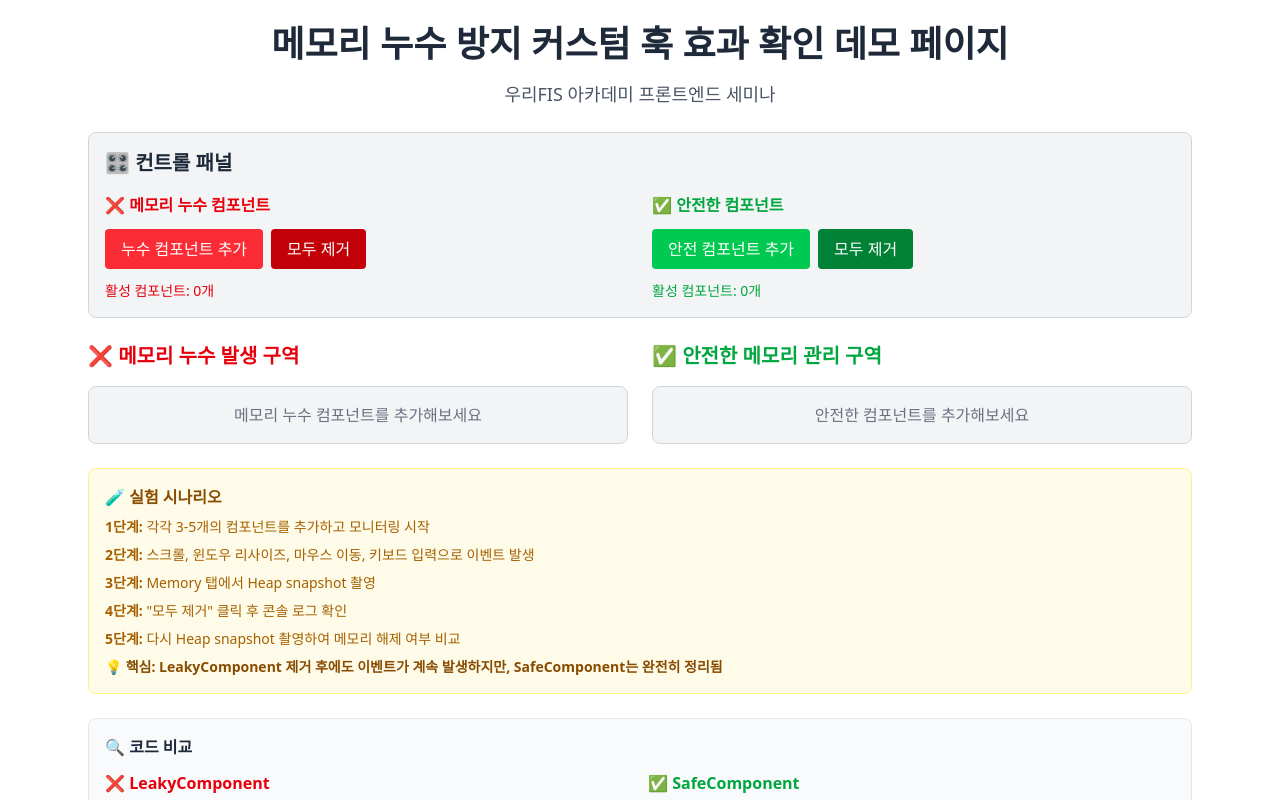
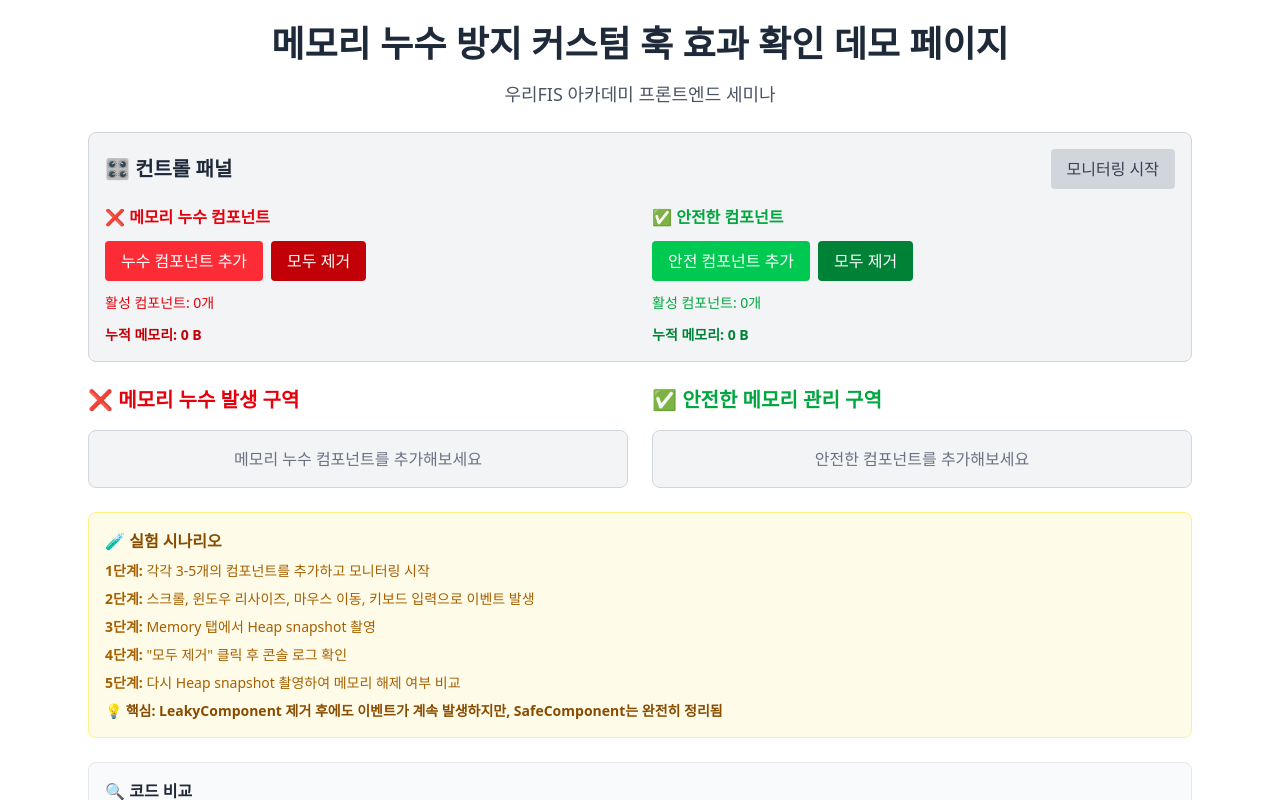
Before and after one commit to ye0ngeun/react-leakguard-hooks-demo, a React (Vite) app: page / in a window 1280 px wide. Shown: the top 800 px of the page. Built offline with nearby package versions, Linux system fonts and the light colour scheme.

Commit message:
WIP: 누적메모리 데이터 추적 기능

```diff
--- a/src/App.jsx
+++ b/src/App.jsx
@@ -1,6 +1,7 @@
 import { useState, useEffect, useCallback } from 'react';
 import LeakyComponent from './components/LeakyComponent';
 import SafeComponent from './components/SafeComponent';
+import { memoryTracker } from './memoryTracker'
 
 
 const MemoryLeakDemo = () => {
@@ -8,6 +9,19 @@ const MemoryLeakDemo = () => {
   const [safeComponents, setSafeComponents] = useState([]);
   const [eventLog, setEventLog] = useState([]);
   const [isMonitoring, setIsMonitoring] = useState(false);
+  const [memoryStats, setMemoryStats] = useState({ leaky: 0, safe: 0 });
+
+  // Memory tracking update
+  useEffect(() => {
+    const interval = setInterval(() => {
+      setMemoryStats({
+        leaky: memoryTracker.getLeakyMemory(),
+        safe: memoryTracker.getSafeMemory()
+      });
+    }, 100);
+
+    return () => clearInterval(interval);
+  }, []);
 
   const handleEventCount = useCallback((type, eventName) => {
     if (isMonitoring) {
@@ -43,6 +57,14 @@ const MemoryLeakDemo = () => {
     setEventLog([]);
   };
 
+  const formatMemorySize = (bytes) => {
+    if (bytes === 0) return '0 B';
+    const k = 1024;
+    const sizes = ['B', 'KB', 'MB', 'GB'];
+    const i = Math.floor(Math.log(bytes) / Math.log(k));
+    return parseFloat((bytes / Math.pow(k, i)).toFixed(2)) + ' ' + sizes[i];
+  };
+
   useEffect(() => {
     if (isMonitoring) {
       console.log('📊 이벤트 모니터링 시작 - 콘솔에서 이벤트 등록/해제 로그를 확인하세요');
@@ -65,6 +87,16 @@ const MemoryLeakDemo = () => {
       <div className="bg-gray-100 border border-gray-300 rounded-lg p-4">
         <div className="flex justify-between items-center mb-4">
           <h2 className="text-xl font-bold text-gray-800">🎛️ 컨트롤 패널</h2>
+          <button
+            onClick={() => setIsMonitoring(!isMonitoring)}
+            className={`px-4 py-2 rounded ${
+              isMonitoring
+                ? 'bg-purple-500 text-white hover:bg-purple-600'
+                : 'bg-gray-300 text-gray-700 hover:bg-gray-400'
+            }`}
+          >
+            {isMonitoring ? '모니터링 중지' : '모니터링 시작'}
+          </button>
         </div>
 
         <div className="grid md:grid-cols-2 gap-6">
@@ -87,6 +119,9 @@ const MemoryLeakDemo = () => {
             <p className="text-sm text-red-600">
               활성 컴포넌트: {leakyComponents.length}개
             </p>
+            <p className="text-sm font-semibold text-red-700">
+              누적 메모리: {formatMemorySize(memoryStats.leaky)}
+            </p>
           </div>
 
           <div className="space-y-3">
@@ -107,6 +142,9 @@ const MemoryLeakDemo = () => {
             </div>
             <p className="text-sm text-green-600">
               활성 컴포넌트: {safeComponents.length}개
+            </p>
+            <p className="text-sm font-semibold text-green-700">
+              누적 메모리: {formatMemorySize(memoryStats.safe)}
             </p>
           </div>
         </div>
--- a/src/components/LeakyAsyncComponent.jsx
+++ b/src/components/LeakyAsyncComponent.jsx
@@ -1,4 +1,5 @@
-import { useEffect, useState } from "react";
+import { useEffect, useState, useRef } from "react";
+import { memoryTracker } from '../memoryTracker';
 
 function delay(ms) {
   return new Promise((resolve) => setTimeout(resolve, ms));
@@ -7,7 +8,14 @@ function delay(ms) {
 export default function LeakyAsyncComponent() {
   const [user, setUser] = useState(null);
 
+  // Memory simulation - same size as SafeAsyncComponent
+  const memoryData = useRef(new Array(8000).fill(0).map((_, i) => ({ id: i, async: `async-${i}` })));
+
   useEffect(() => {
+    // Add memory usage
+    const memorySize = memoryData.current.length * 60; // 60 bytes per item simulation
+    memoryTracker.addLeakyMemory(memorySize);
+
     console.log("[LeakyAsync] 마운트됨");
 
     fetch("https://jsonplaceholder.typicode.com/users/1")
@@ -20,7 +28,8 @@ export default function LeakyAsyncComponent() {
 
     return () => {
       console.log("[LeakyAsync] 언마운트됨");
-      // 이 시점에 AbortController나 상태 추적 없이 클린업 없음
+      // ❌ AbortController나 상태 추적 없이 클린업 없음
+      // Memory cleanup is not performed
     };
   }, []);
 
--- a/src/components/LeakyEventComponent.jsx
+++ b/src/components/LeakyEventComponent.jsx
@@ -1,11 +1,20 @@
-import { useState, useEffect } from 'react';
+import { useState, useEffect, useRef } from 'react';
+import { memoryTracker } from '../memoryTracker';
 
 const LeakyEventComponent = ({id, onEventCount}) => {
     const [scrollCount, setScrollCount] = useState(0);
     const [resizeCount, setResizeCount] = useState(0);
     const [mouseCount, setMouseCount] = useState(0);
     const [keyCount, setKeyCount] = useState(0);
+
+    // Memory simulation - same size as SafeEventComponent
+    const memoryData = useRef(new Array(10000).fill(0).map((_, i) => ({ id: i, data: `event-data-${i}` })));
+
     useEffect(() => {
+    // Add memory usage
+    const memorySize = memoryData.current.length * 50; // 50 bytes per item simulation
+    memoryTracker.addLeakyMemory(memorySize);
+
     // 동일한 이벤트 핸들러들을 수동으로 등록
     const handleScroll = () => {
         setScrollCount(prev => prev + 1);
--- a/src/components/LeakyTimerComponent.jsx
+++ b/src/components/LeakyTimerComponent.jsx
@@ -1,6 +1,19 @@
-import { useState } from 'react';
+import { useState, useEffect, useRef } from 'react';
+import { memoryTracker } from '../memoryTracker';
+
 const LeakyTimerComponent = () => {
   const [timerCount, setTimerCount ] = useState(0);
+
+  // Memory simulation - same size as SafeTimerComponent
+  const memoryData = useRef(new Array(5000).fill(0).map((_, i) => ({ id: i, timer: `timer-${i}` })));
+
+  useEffect(() => {
+    // Add memory usage
+    const memorySize = memoryData.current.length * 40; // 40 bytes per item simulation
+    memoryTracker.addLeakyMemory(memorySize);
+  }, []);
+
+  // ❌ setInterval without cleanup
   setInterval(()=>{
     setTimerCount((c) => c + 1);
   },1000);
--- a/src/components/SafeAsyncComponent.jsx
+++ b/src/components/SafeAsyncComponent.jsx
@@ -1,4 +1,6 @@
 import useSafeAsync from '../hooks/useSafeAsync';
+import { useEffect, useRef } from 'react';
+import { memoryTracker } from '../memoryTracker';
 
 function delay(ms) {
   return new Promise((resolve) => setTimeout(resolve, ms));
@@ -14,6 +16,22 @@ function loadUser(signal) {
 }
 
 export default function SafeAsyncCompoent() {
+
+    // Memory simulation - same size as LeakyAsyncComponent
+    const memoryData = useRef(new Array(8000).fill(0).map((_, i) => ({ id: i, async: `async-${i}` })));
+    const memorySize = useRef(0);
+
+      useEffect(() => {
+      // Add memory usage
+      memorySize.current = memoryData.current.length * 60; // 60 bytes per item simulation
+      memoryTracker.addSafeMemory(memorySize.current);
+
+      return () => {
+        // ✅ Memory cleanup
+        memoryTracker.removeSafeMemory(memorySize.current);
+      };
+    }, []);
+
   const { status, result: user, error } = useSafeAsync(
     loadUser,
     [],
--- a/src/components/SafeEventComponent.jsx
+++ b/src/components/SafeEventComponent.jsx
@@ -1,6 +1,6 @@
-import React from 'react'
-import { useState, useCallback } from 'react';
+import { useState, useCallback, useEffect, useRef } from 'react';
 import { useSafeEventListener } from '../hooks/useSafeEventListener';
+import { memoryTracker } from '../memoryTracker';
 
 const SafeEventComponent = ({ onEventCount }) => {
   const [scrollCount, setScrollCount] = useState(0);
@@ -8,6 +8,20 @@ const SafeEventComponent = ({ onEventCount }) => {
   const [mouseCount, setMouseCount] = useState(0);
   const [keyCount, setKeyCount] = useState(0);
 
+  // Memory simulation - same size as LeakyEventComponent
+  const memoryData = useRef(new Array(10000).fill(0).map((_, i) => ({ id: i, data: `event-data-${i}` })));
+  const memorySize = useRef(0);
+
+    useEffect(() => {
+    // Add memory usage
+    memorySize.current = memoryData.current.length * 50; // 50 bytes per item simulation
+    memoryTracker.addSafeMemory(memorySize.current);
+
+    return () => {
+      // ✅ Memory cleanup
+      memoryTracker.removeSafeMemory(memorySize.current);
+    };
+  }, []);
 
     useSafeEventListener('scroll', useCallback(() => {
       setScrollCount(prev => prev + 1);
--- a/src/components/SafeTimerComponent.jsx
+++ b/src/components/SafeTimerComponent.jsx
@@ -1,7 +1,24 @@
 import { useSafeSetInterval } from '../hooks/useSafeSetInterval';
-import { useState } from 'react';
+import { useState, useEffect, useRef } from 'react';
+import { memoryTracker } from '../memoryTracker';
+
 const SafeTimerComponent = () => {
-    const [timerCount, setTimerCount ] = useState(0);
+    const [ timerCount, setTimerCount ] = useState(0);
+
+    // Memory simulation - same size as LeakyTimerComponent
+    const memoryData = useRef(new Array(5000).fill(0).map((_, i) => ({ id: i, timer: `timer-${i}` })));
+    const memorySize = useRef(0);
+
+    useEffect(() => {
+        // Add memory usage
+        memorySize.current = memoryData.current.length * 40; // 40 bytes per item simulation
+        memoryTracker.addSafeMemory(memorySize.current);
+
+        return () => {
+            // ✅ Memory cleanup
+            memoryTracker.removeSafeMemory(memorySize.current);
+        };
+    }, []);
 
     const timerCallback = () => {
         setTimerCount((c) => c + 1);
--- /dev/null
+++ b/src/memoryTracker.js
@@ -0,0 +1,31 @@
+import { useState, useEffect, useCallback } from 'react';
+
+// Memory tracking utility
+export const memoryTracker = {
+  leakyMemory: 0,
+  safeMemory: 0,
+
+  addLeakyMemory(size) {
+    this.leakyMemory += size;
+  },
+
+  addSafeMemory(size) {
+    this.safeMemory += size;
+  },
+
+  removeLeakyMemory(size) {
+    this.leakyMemory = Math.max(0, this.leakyMemory - size);
+  },
+
+  removeSafeMemory(size) {
+    this.safeMemory = Math.max(0, this.safeMemory - size);
+  },
+
+  getLeakyMemory() {
+    return this.leakyMemory;
+  },
+
+  getSafeMemory() {
+    return this.safeMemory;
+  }
+};
```
